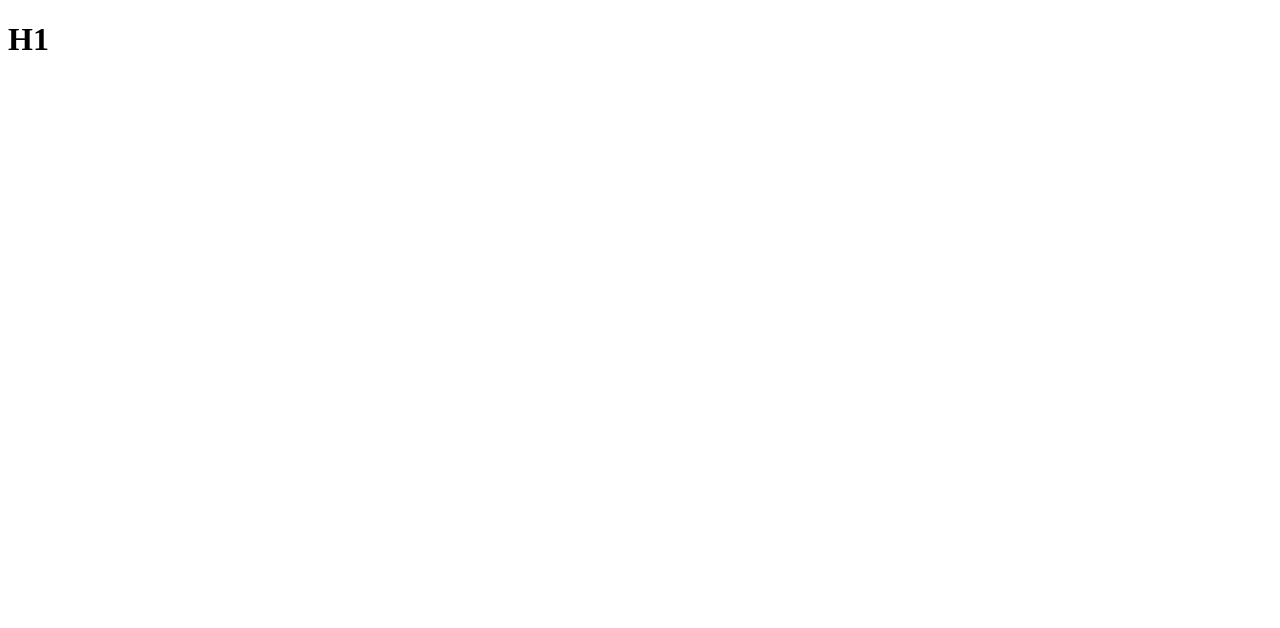
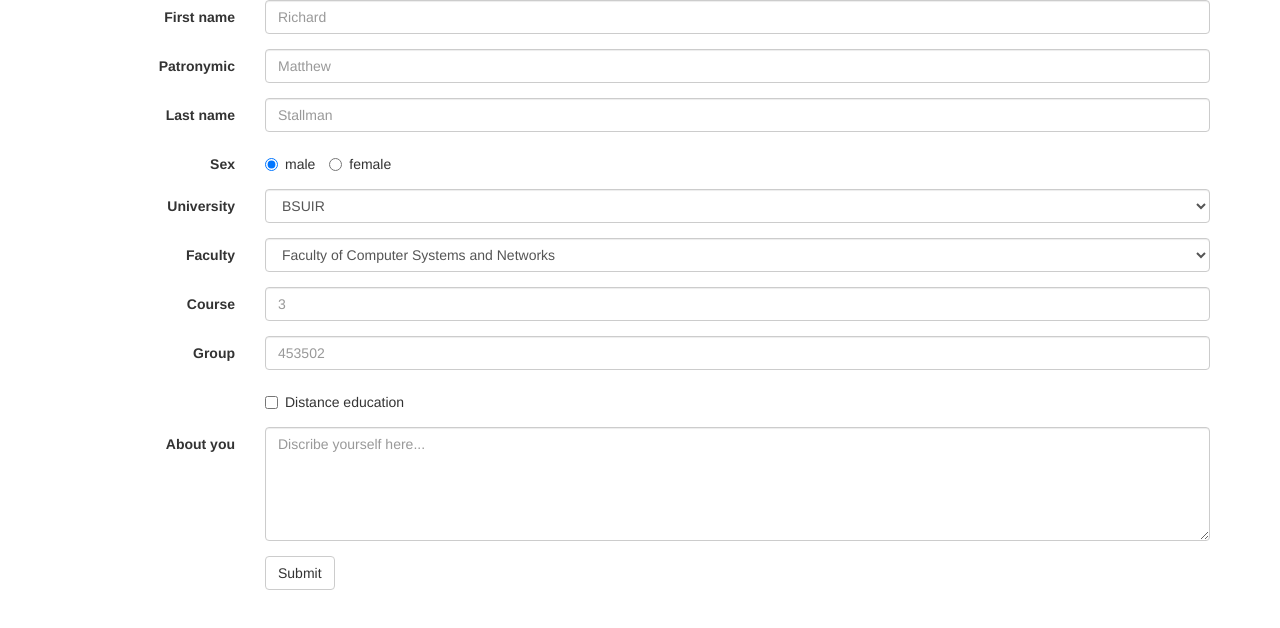
Before and after one commit to KurobaneYan/JS, a plain HTML site: page 5/index.html in a window 1280 px wide. Drawn offline with nearby package versions, Linux system fonts and the light colour scheme.

Commit message:
made a form with dynamic dropdown lists

```diff
--- a/5/index.html
+++ b/5/index.html
@@ -1,11 +1,105 @@
 <!DOCTYPE html>
 <html>
-    <head>
-        <script src="script.js"></script>
-    </head>
-    <body>
-        <h1>
-            H1
-        </h1>
-    </body>
+<head>
+    <title>Task 5</title>
+    <link rel="stylesheet" href="https://maxcdn.bootstrapcdn.com/bootstrap/3.3.7/css/bootstrap.min.css">
+</head>
+<body>
+    <div class="container">
+        <form class="form-horizontal">
+            <div class="form-group">
+                <label for="firstName" class="col-sm-2 control-label">First name</label>
+                <div class="col-sm-10">
+                    <input type="text" class="form-control" id="firstName" placeholder="Richard">
+                 </div>
+            </div>
+            <div class="form-group">
+                <label for="patronymic" class="col-sm-2 control-label">Patronymic</label>
+                <div class="col-sm-10">
+                    <input type="text" class="form-control" id="patronymic" placeholder="Matthew">
+                </div>
+            </div>
+            <div class="form-group">
+                <label for="lastName" class="col-sm-2 control-label">Last name</label>
+                <div class="col-sm-10">
+                    <input type="text" class="form-control" id="lastName" placeholder="Stallman">
+                 </div>
+            </div>
+            <div class="form-group">
+                <label class="col-sm-2 control-label">Sex</label>
+                <div class="col-sm-10">
+                    <label class="radio-inline">
+                        <input type="radio" name="sex" id="male" value="male" checked="true">
+                        male
+                    </label>
+                    <label class="radio-inline">
+                        <input type="radio" name="sex" id="female" value="female">
+                        female
+                    </label>
+                </div>
+            </div>
+
+
+
+            <div class="form-group">
+                <label for="university" class="col-sm-2 control-label">University</label>
+                <div class="col-sm-10">
+                    <select id="university" class="form-control">
+                        <option selected="selected">BSUIR</option>
+                        <option>BSU</option>
+                    </select>
+                 </div>
+            </div>
+            <div class="form-group">
+                <label for="faculty" class="col-sm-2 control-label">Faculty</label>
+                <div class="col-sm-10">
+                    <select id="faculty" class="form-control">
+                        <option class="bsuFaculties">Faculty of Law</option>
+                        <option class="bsuFaculties">Faculty of Applied Mathematics and Computer Science</option>
+                        <option class="bsuFaculties">Faculty of Physics</option>
+                        <option class="bsuirFaculties" selected="selected">Faculty of Computer Systems and Networks</option>
+                        <option class="bsuirFaculties">Faculty of Engineering and Economics</option>
+                        <option class="bsuirFaculties">Faculty of Computer-Aided Design</option>
+                    </select>
+                 </div>
+            </div>
+            <div class="form-group">
+                <label for="course" class="col-sm-2 control-label">Course</label>
+                <div class="col-sm-10">
+                    <input type="number" class="form-control" id="course" placeholder="3">
+                 </div>
+            </div>
+            <div class="form-group">
+                <label for="group" class="col-sm-2 control-label">Group</label>
+                <div class="col-sm-10">
+                    <input type="number" class="form-control" id="group" placeholder="453502">
+                 </div>
+            </div>
+            <div class="form-group">
+                <div class="col-sm-offset-2 col-sm-10">
+                    <div class="checkbox">
+                        <label>
+                            <input type="checkbox">Distance education
+                        </label>
+                    </div>
+                </div>
+            </div>
+            <div class="form-group">
+                <label for="about" class="col-sm-2 control-label">About you</label>
+                <div class="col-sm-10">
+                    <textarea id="about" class="form-control" rows="5" placeholder="Discribe yourself here..."></textarea>
+                </div>
+            </div>
+            <div class="form-group">
+                <div class="col-sm-offset-2 col-sm-10">
+                    <button type="submit" class="btn btn-default">Submit</button>
+                </div>
+            </div>
+        </form>
+    </div>
+
+<script src="https://ajax.googleapis.com/ajax/libs/jquery/1.12.4/jquery.min.js"></script>
+<script src="https://maxcdn.bootstrapcdn.com/bootstrap/3.3.7/js/bootstrap.min.js"></script>
+<script src="js/script.js"></script>
+</body>
 </html>
--- /dev/null
+++ b/5/js/script.js
@@ -0,0 +1,18 @@
+$(document).ready(function() {
+    $('.bsuFaculties').hide();
+    $('#university').change(function() {
+        switch($(this).val()) {
+            case 'BSU':
+                $('.bsuFaculties').show();
+                $('.bsuirFaculties').hide();
+                $('#faculty').val('Faculty of Law');
+                break;
+            case 'BSUIR':
+                $('.bsuFaculties').hide();
+                $('.bsuirFaculties').show();
+                $('#faculty').val('Faculty of Computer Systems and Networks');
+                break;
+        }
+
+    });
+});
```
Also changed, not shown: 5/script.js (deleted).
